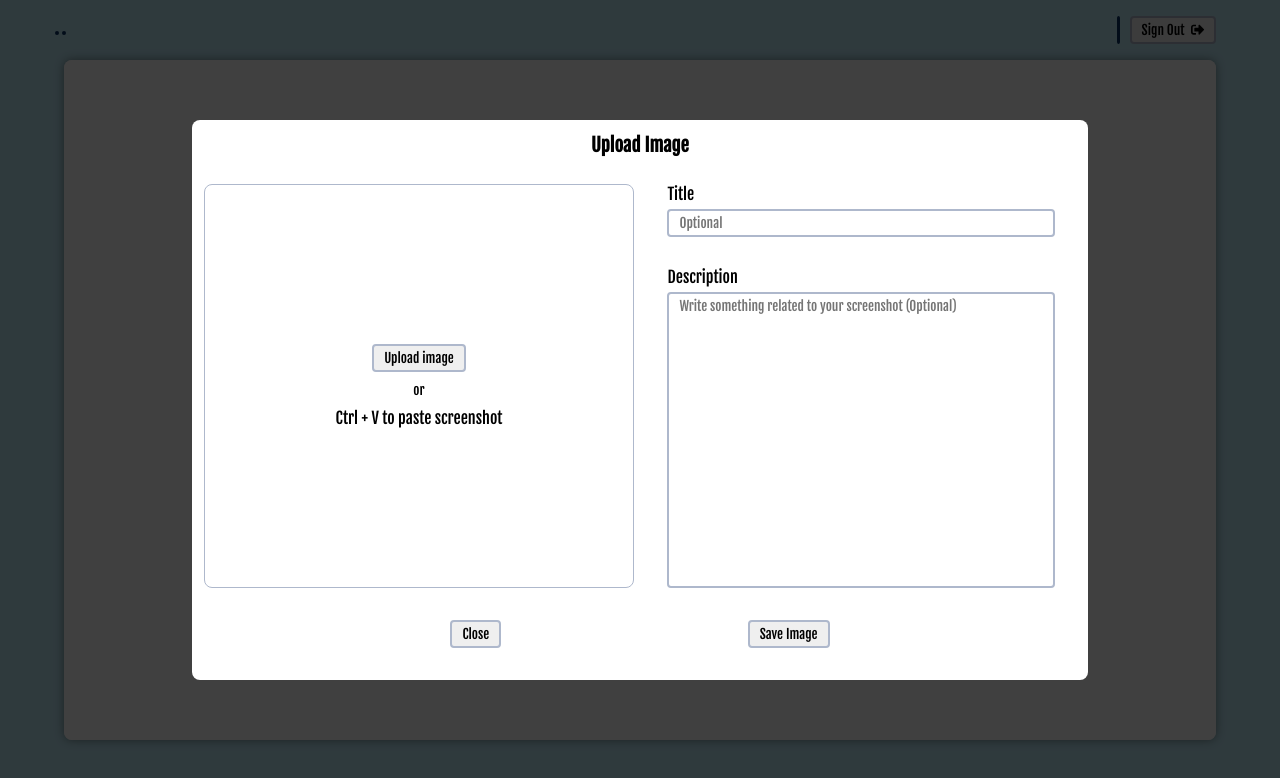
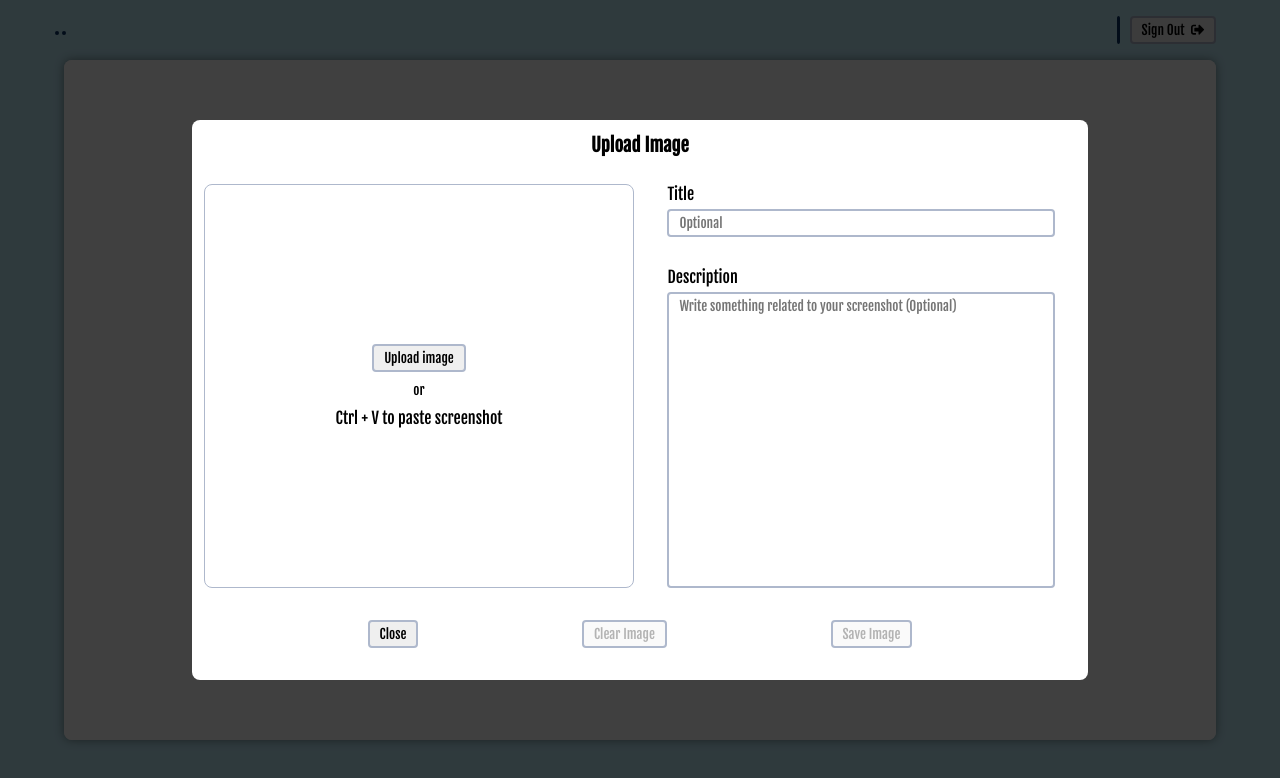
Before and after one commit to keshavDooleea/kshots, a Next.js app: page /folder/1/upload in a window 1280 px wide. Shown: the top 778 px of the page. Built offline with nearby package versions, Linux system fonts and the light colour scheme; no server answers.

Commit message:
added btn to clear img for upload and verification

```diff
--- a/pages/folder/[id]/upload/index.tsx
+++ b/pages/folder/[id]/upload/index.tsx
@@ -16,6 +16,8 @@ const index = () => {
   const [description, setDescription] = useState<string>("");
   const [title, setTitle] = useState<string>("");
   const [src, setSrc] = useState<string>("");
+
+  let canUpload: boolean = true;
 
   const router = useRouter();
 
@@ -59,6 +61,8 @@ const index = () => {
 
   const uploadImg = async (event: FormEvent<HTMLFormElement>) => {
     event.preventDefault();
+
+    if (!src) return;
 
     const image: IDBImage = {} as IDBImage;
     image.description = description;
@@ -118,7 +122,12 @@ const index = () => {
                   <button type="button" onClick={() => setCloseModal(true)}>
                     Close
                   </button>
-                  <button type="submit">Save Image</button>
+                  <button type="submit" disabled={!src} onClick={() => setSrc("")}>
+                    Clear Image
+                  </button>
+                  <button type="submit" disabled={!src}>
+                    Save Image
+                  </button>
                 </div>
               </div>
             </form>
```
